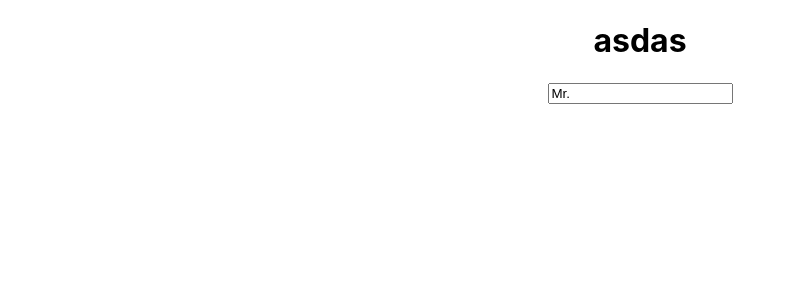
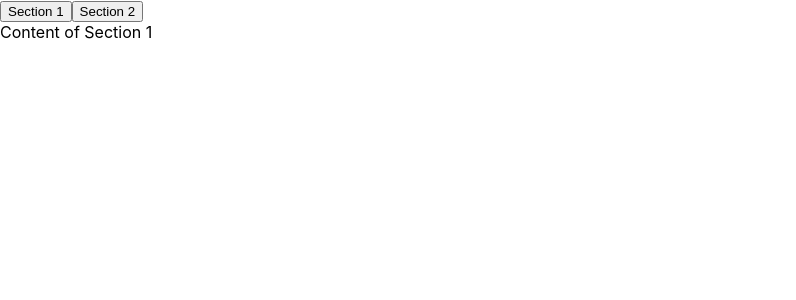
Before and after one commit to chogyejin/react-custom-hooks, a React (Create React App) app: page / in a window 1280 px wide. Shown: the top 300 px of the page, without its empty margins (0-796 px from the left). Built offline with nearby package versions, Linux system fonts and the light colour scheme.

Commit message:
feat: Add useTabs to show section content

```diff
--- a/src/App.tsx
+++ b/src/App.tsx
@@ -1,13 +1,25 @@
-import "./App.css";
-import { useInput } from "./hooks/useInput";
+import { useTabs } from "./hooks/useTabs";
+
+const content = [
+  {
+    tab: "Section 1",
+    content: "Content of Section 1",
+  },
+  {
+    tab: "Section 2",
+    content: "Content of Section 2",
+  },
+];
 
 const App = () => {
-  const maxLen = (value: string) => value.length <= 10;
-  const name = useInput("Mr. ", maxLen);
+  // const tabs = useTabs(0, content);
+  const { currentItem, changeItem } = useTabs(0, content); // tabs.currentItem.~~ 대신 currentItem.~~ 바로 씀
   return (
-    <div className="App">
-      <h1>asdas</h1>
-      <input {...name} />
+    <div>
+      {content.map((section, index) => (
+        <button onClick={() => changeItem(index)}>{section.tab}</button>
+      ))}
+      <div>{currentItem.content}</div>
     </div>
   );
 };
--- /dev/null
+++ b/src/hooks/useTabs.tsx
@@ -0,0 +1,38 @@
+import { useState } from "react";
+
+interface IContent {
+  tab: string;
+  content: string;
+}
+
+export const useTabs = (initialTab: number, allTabs: IContent[]) => {
+  const [currentIndex, setCurrentIndex] = useState<number>(initialTab);
+  return {
+    currentItem: allTabs[currentIndex],
+    changeItem: setCurrentIndex,
+  };
+};
+
+// const content = [
+//   {
+//     tab: "Section 1",
+//     content: "Content of Section 1",
+//   },
+//   {
+//     tab: "Section 2",
+//     content: "Content of Section 2",
+//   },
+// ];
+
+// const App = () => {
+//   // const tabs = useTabs(0, content);
+//   const { currentItem, changeItem } = useTabs(0, content); // tabs.currentItem.~~ 대신 currentItem.~~ 바로 씀
+//   return (
+//     <div>
+//       {content.map((section, index) => (
+//         <button onClick={() => changeItem(index)}>{section.tab}</button>
+//       ))}
+//       <div>{currentItem.content}</div>
+//     </div>
+//   );
+// };
```
